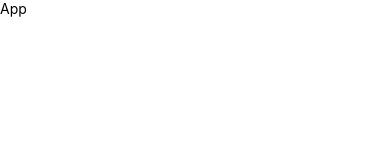
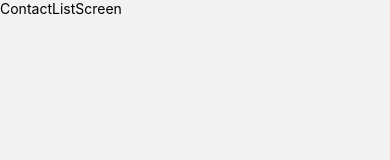
Before and after one commit to mashipro/ContactMeUp, a React Native app: screen /ContactListScreen in a window 390 px wide. Shown: the top 160 px of the page. Built offline with nearby package versions, Linux system fonts and the light colour scheme.

Commit message:
Navigation is implemented

```diff
--- a/App.tsx
+++ b/App.tsx
@@ -1,10 +1,6 @@
-import {View, Text} from 'react-native';
 import React from 'react';
+import MainNavigationRoutes from './src/Routes/MainNavigationRoutes';
 
 export default function App() {
-  return (
-    <View>
-      <Text>App</Text>
-    </View>
-  );
+  return <MainNavigationRoutes />;
 }
--- /dev/null
+++ b/src/Routes/MainNavigationRoutes.tsx
@@ -0,0 +1,29 @@
+import React from 'react';
+
+// import {createNativeStackNavigator} from '@react-navigation/native-stack';
+import {createNativeStackNavigator} from '@react-navigation/native-stack';
+import {SafeAreaProvider} from 'react-native-safe-area-context';
+import {NavigationContainer} from '@react-navigation/native';
+import {IMainNavigator} from './MainNavigationTypes';
+import SplashScreen from '../Screens/SplashScreen';
+import ContactListScreen from '../Screens/ContactListScreen';
+
+const Stack = createNativeStackNavigator<IMainNavigator>();
+
+export default function MainNavigationRoutes() {
+  const DefaultScreenOptions = {headerShown: false};
+
+  return (
+    <SafeAreaProvider>
+      <NavigationContainer>
+        <Stack.Navigator screenOptions={DefaultScreenOptions}>
+          <Stack.Screen name="SplashScreen" component={SplashScreen} />
+          <Stack.Screen
+            name="ContactListScreen"
+            component={ContactListScreen}
+          />
+        </Stack.Navigator>
+      </NavigationContainer>
+    </SafeAreaProvider>
+  );
+}
--- /dev/null
+++ b/src/Routes/MainNavigationTypes.ts
@@ -0,0 +1,9 @@
+import {NativeStackScreenProps} from '@react-navigation/native-stack';
+
+export type IMainNavigator = {
+  SplashScreen: undefined;
+  ContactListScreen: undefined;
+};
+
+export type IMainNavigatorPropTypes<T extends keyof IMainNavigator> =
+  NativeStackScreenProps<IMainNavigator, T>;
--- /dev/null
+++ b/src/Screens/ContactListScreen.tsx
@@ -0,0 +1,15 @@
+import {View, Text} from 'react-native';
+import React, {FC} from 'react';
+import {IMainNavigatorPropTypes} from '../Routes/MainNavigationTypes';
+
+const ContactListScreen: FC<IMainNavigatorPropTypes<'ContactListScreen'>> = ({
+  navigation,
+}) => {
+  return (
+    <View>
+      <Text>ContactListScreen</Text>
+    </View>
+  );
+};
+
+export default ContactListScreen;
--- /dev/null
+++ b/src/Screens/SplashScreen.tsx
@@ -0,0 +1,22 @@
+import {Text, View} from 'react-native';
+import React, {FC, useEffect} from 'react';
+import {IMainNavigatorPropTypes} from '../Routes/MainNavigationTypes';
+
+const SplashScreen: FC<IMainNavigatorPropTypes<'SplashScreen'>> = ({
+  navigation,
+}) => {
+  useEffect(() => {
+    setTimeout(() => {
+      navigation.push('ContactListScreen');
+    }, 1000);
+    return () => {};
+  }, [navigation]);
+
+  return (
+    <View style={{flex: 1, justifyContent: 'center', alignItems: 'center'}}>
+      <Text style={{fontSize: 100, fontWeight: 'bold'}}>SplashScreen</Text>
+    </View>
+  );
+};
+
+export default SplashScreen;
```
Also changed, not shown: .eslintrc.js.
